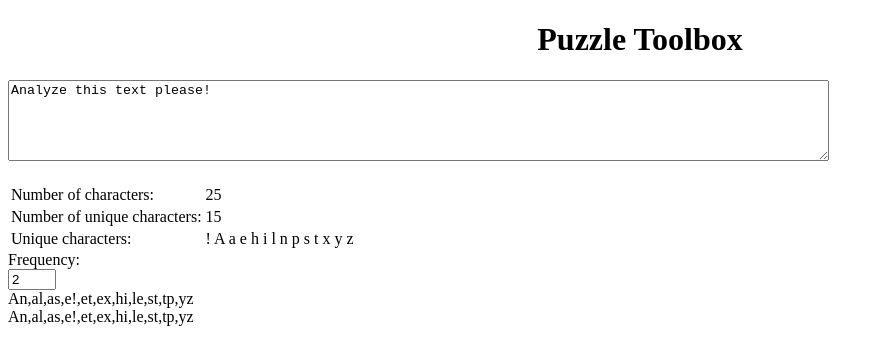
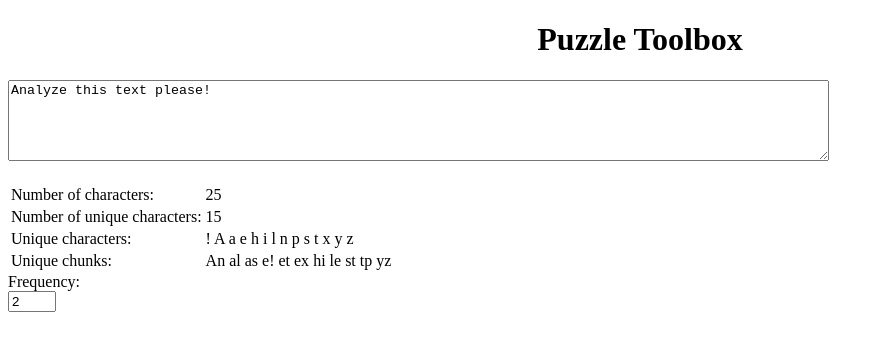
Before and after one commit to ruudverheijden/puzzle-toolbox, an Angular app: page / in a window 1280 px wide. Shown: the top 364 px of the page, without its empty margins (0-884 px from the left). Built offline with nearby package versions, Linux system fonts and the light colour scheme.

Commit message:
Extending frequency analysis component and integrating it with the parent component

```diff
--- a/src/app/text-analyzer/frequency-analysis/frequency-analysis.component.html
+++ b/src/app/text-analyzer/frequency-analysis/frequency-analysis.component.html
@@ -1,5 +1 @@
 <input [(ngModel)]="chunkSize" (input)="analyseFrequency()" type="number" min="1" max="9" step="1">
-<br>
-{{chunks}}
-<br>
-{{uniqueChunks}}
--- a/src/app/text-analyzer/frequency-analysis/frequency-analysis.component.ts
+++ b/src/app/text-analyzer/frequency-analysis/frequency-analysis.component.ts
@@ -1,4 +1,4 @@
-import { Component, OnInit, Input, Output, SimpleChanges } from '@angular/core';
+import { Component, OnInit, Input, Output, SimpleChanges, OnChanges, EventEmitter } from '@angular/core';
 import * as _ from 'lodash';
 import { THIS_EXPR } from '@angular/compiler/src/output/output_ast';
 
@@ -7,10 +7,9 @@ import { THIS_EXPR } from '@angular/compiler/src/output/output_ast';
   templateUrl: './frequency-analysis.component.html',
   styleUrls: ['./frequency-analysis.component.sass']
 })
-export class FrequencyAnalysisComponent implements OnInit {
+export class FrequencyAnalysisComponent implements OnInit, OnChanges {
   @Input() textToAnalyze: string;
-  @Output() chunks: string[];
-  @Output() uniqueChunks: string[];
+  @Output() uniqueChunksEvent = new EventEmitter<string[]>(true); // using async events to prevent Angular change detection issues
 
   chunkSize = 2;
   ignoreSpaces = true;
@@ -34,9 +33,10 @@ export class FrequencyAnalysisComponent implements OnInit {
   }
 
   private getChunks(): void {
-    this.chunks = _.sortBy(this.textToAnalyze.match(new RegExp('.{1,' + this.chunkSize + '}', 'g')));
-    this.uniqueChunks = _.uniq(this.chunks);
-    console.log(this.chunks);
+    const chunkSizeRegex = new RegExp('.{1,' + this.chunkSize + '}', 'g');
+    const textToAnalyzeWithoutNewlines = this.textToAnalyze.replace('\n', '');
+    const chunks = _.sortBy(textToAnalyzeWithoutNewlines.match(chunkSizeRegex));
+    this.uniqueChunksEvent.emit(_.uniq(chunks));
   }
 
 }
--- a/src/app/text-analyzer/text-analyzer.component.html
+++ b/src/app/text-analyzer/text-analyzer.component.html
@@ -13,7 +13,11 @@
         <td>Unique characters:</td>
         <td><span *ngFor="let uniqueChar of result.uniqueChars">{{uniqueChar}} </span></td>
     </tr>
+    <tr>
+        <td>Unique chunks:</td>
+        <td><span *ngFor="let uniqueChunk of result.uniqueChunks">{{uniqueChunk}} </span></td>
+    </tr>
 </table>
 
 Frequency: <br/>
-<app-frequency-analysis [textToAnalyze]='textToAnalyze'></app-frequency-analysis>
+<app-frequency-analysis [textToAnalyze]="textToAnalyze" (uniqueChunksEvent)="updateUniqueChunks($event)"></app-frequency-analysis>
--- a/src/app/text-analyzer/text-analyzer.component.ts
+++ b/src/app/text-analyzer/text-analyzer.component.ts
@@ -11,7 +11,8 @@ export class TextAnalyzerComponent implements OnInit {
   result = {
     numberOfChars: 0,
     uniqueChars: [],
-    numberOfUniqueChars: 0
+    numberOfUniqueChars: 0,
+    uniqueChunks: []
   };
 
   constructor() { }
@@ -34,4 +35,8 @@ export class TextAnalyzerComponent implements OnInit {
     this.result.numberOfUniqueChars = this.result.uniqueChars.length;
   }
 
+  updateUniqueChunks(uniqueChunks: string[]): void {
+    this.result.uniqueChunks = uniqueChunks;
+  }
+
 }
```
